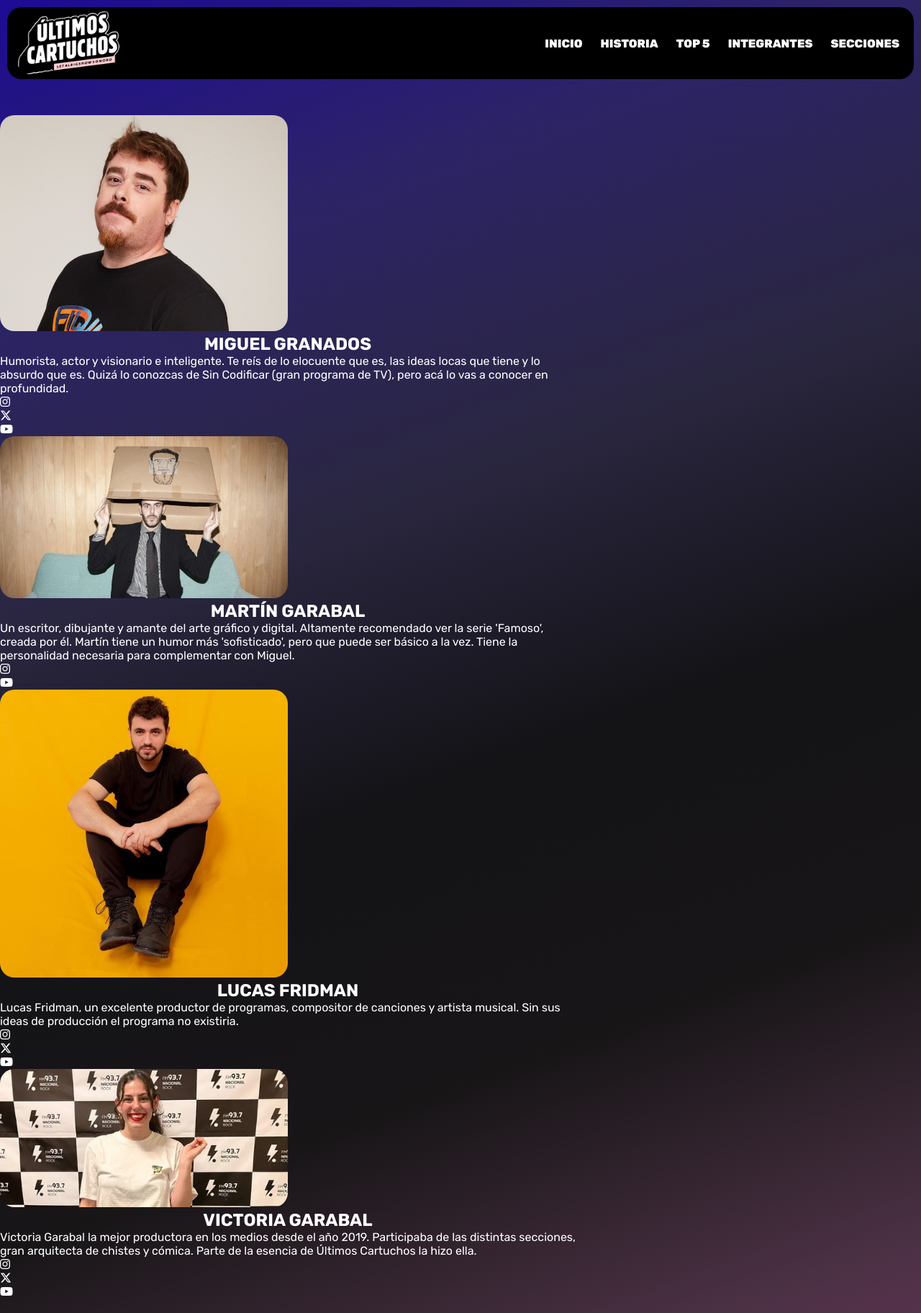
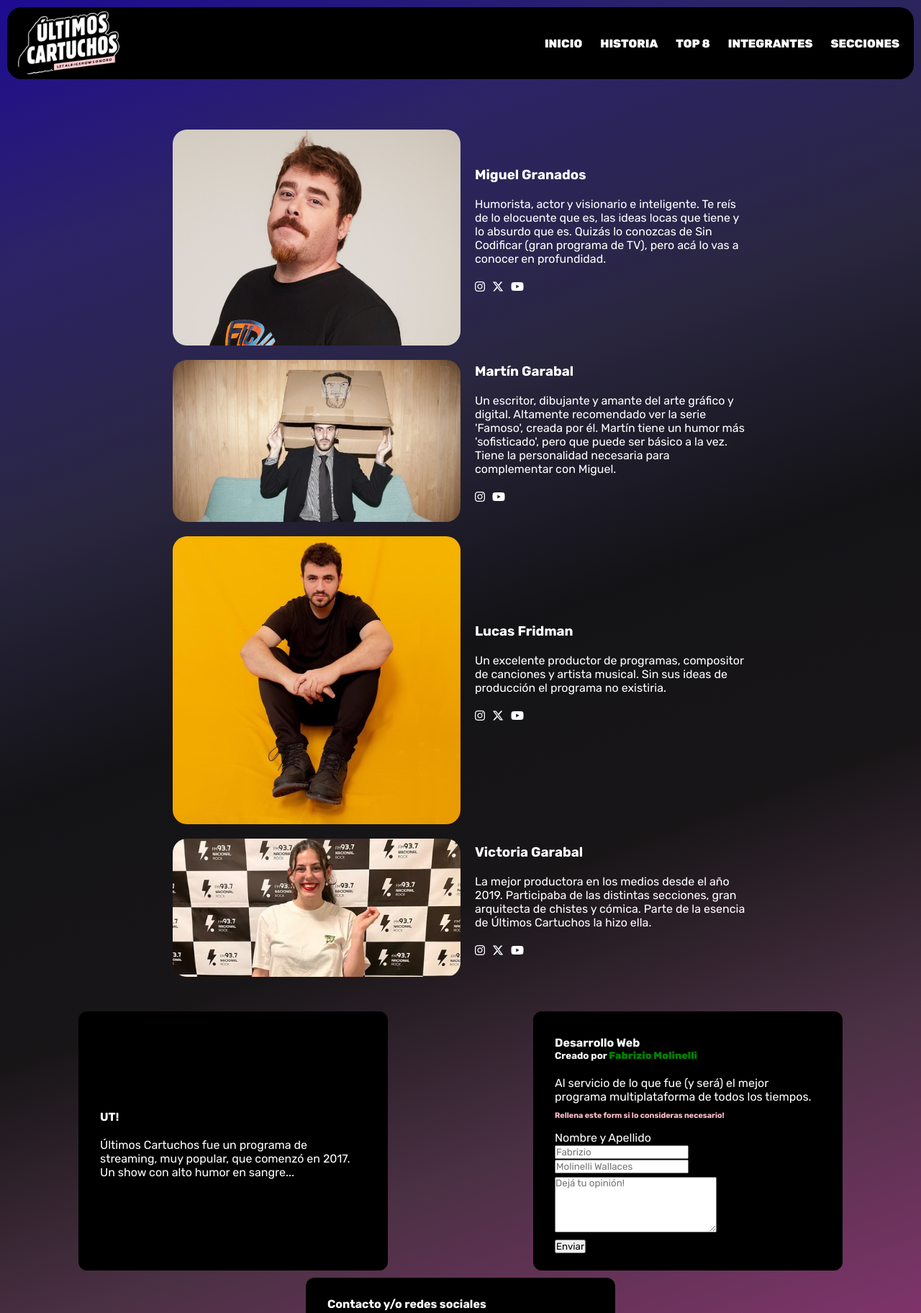
Before and after one commit to FabrizioWall/Landing-Page-UltimosCartuchos, a plain HTML site: page templates/cast.html in a window 1280 px wide. Shown: the top 1824 px of the page at 72% size. Drawn offline with Linux system fonts and the light colour scheme.

Commit message:
Se incluye Grid al ranking y FlexBox a integrantes

```diff
--- a/css/styles.css
+++ b/css/styles.css
@@ -18,7 +18,6 @@ body {
         hsl(248deg 86% 31%) 100%
       );
 }
-
 
 a {
     text-decoration: none;
@@ -176,6 +175,10 @@ form textarea {
     justify-content: space-around;
 }
 
+.space-between {
+    justify-content: space-between;
+}
+
 .carrousell-image {
     width: 870px;
 }
@@ -186,12 +189,12 @@ form textarea {
 
 .img-size {
     width: 800px;
-
 }
 
 .img-size img {
     width: 50%;
     border-radius: 20px;
+    margin-top: 20px;
 }
 
 .history-content {
@@ -306,3 +309,38 @@ form textarea {
 .container-videos iframe {
     border-radius: 15px;
 }
+
+.grid-container {
+    display: grid;
+    grid-template-columns: repeat(4, 5fr);
+    grid-template-rows: repeat(2, 10fr);
+    row-gap: 10px;
+    column-gap: 20px;
+    margin-top: 40px;
+}
+
+.grid-item iframe {
+    width: 100%;
+    border-radius: 15px;
+}
+
+.cast-card-content {
+    flex-direction: column;
+    justify-content: center;
+    padding-left: 0px;
+    margin-left: 20px;
+}
+
+.cast-card-content p {
+    margin-top: 20px;
+}
+
+.card-list {
+    list-style: none;
+    width: 100%;
+    margin-top: 20px;
+}
+
+.card-list li {
+    margin-right: 10px;
+}
--- a/templates/cast.html
+++ b/templates/cast.html
@@ -29,7 +29,7 @@
                     <a href="../templates/history.html">Historia</a>
                 </li>
                 <li>
-                    <a href="../templates/ranking.html">Top 5</a>
+                    <a href="../templates/ranking.html">Top 8</a>
                 </li>
                 <li>
                     <a href="cast.html">Integrantes</a>
@@ -42,62 +42,71 @@
     </header>
 
     <main>
-        <section>
-            <div class="img-size">
+        <section class="flex flex-wrap space-around">
+            <div class="img-size flex">
                 <img src="../img/img-miguelgranados.jpg" alt="Imagen de Miguel Granados">
-                <h2>Miguel Granados</h2>
+                <div class="flex cast-card-content">
+                    <h3>Miguel Granados</h3>
                     <p>
                         Humorista, actor y visionario e inteligente.
                         Te reís de lo elocuente que es, las ideas locas que tiene y lo absurdo que es.
-                    Quizá lo conozcas de Sin Codificar (gran programa de TV), pero acá lo vas a conocer en profundidad.
+                        Quizás lo conozcas de Sin Codificar (gran programa de TV), pero acá lo vas a conocer en profundidad.
                     </p>
-                <ul>
+                    <ul class="flex card-list">
                         <li><a href="https://www.instagram.com/miguegrana/?hl=es-la" target="_blank"><i class="fa-brands fa-instagram"></i></a></li>
                         <li><a href="https://x.com/miguegranados?ref_src=twsrc%5Egoogle%7Ctwcamp%5Eserp%7Ctwgr%5Eauthor" target="_blank"><i class="fa-brands fa-x-twitter"></i></a></li>
                         <li><a href="https://www.youtube.com/playlist?list=PLXQRjCkgvGB1Ax8fI0C_oibIN9E0EUykq" target="_blank"><i class="fa-brands fa-youtube"></i></a></li>
                     </ul>
+                </div >
             </div>
-            <div class="img-size">
+            <div class="img-size flex">
                 <img src="../img/img-martingarabal.jpg" alt="Imagen de Martin Garabal">
-                <h2>Martín Garabal</h2>
+                <div class="flex cast-card-content">
+                    <h3>Martín Garabal</h3>
                     <p>
                         Un escritor, dibujante y amante del arte gráfico y digital.
                         Altamente recomendado ver la serie 'Famoso', creada por él.
                         Martín tiene un humor más 'sofisticado', pero que puede ser básico a la vez.
                         Tiene la personalidad necesaria para complementar con Miguel.
                     </p>
-                <ul>
+                    <ul class="flex card-list">
                         <li><a href="https://www.instagram.com/martingarabal/?hl=es-la" target="_blank"><i class="fa-brands fa-instagram"></i></a></li>
                         <li><a href="https://www.youtube.com/playlist?list=PLeJUQNpvU3DQ_D3mD9gFGBJVfQGHS5-Ox" target="_blank"><i class="fa-brands fa-youtube"></i></a></li>
                     </ul>
                 </div>
-            <div class="img-size">
+            </div>
+            <div class="img-size flex">
                 <img src="../img/img-lucasfridman.jpg" alt="Imagen de Lucas Fridman">
-                <h2>Lucas Fridman</h2>
+                <div class="flex cast-card-content">
+                    <h3>Lucas Fridman</h3>
                     <p>
-                    Lucas Fridman, un excelente productor de programas, compositor de canciones
+                        Un excelente productor de programas, compositor de canciones
                         y artista musical.
                         Sin sus ideas de producción el programa no existiria.
                     </p>
-                <ul>
+                    <ul class="flex card-list">
                         <li><a href="https://www.instagram.com/lucasfridman/?hl=es" target="_blank"><i class="fa-brands fa-instagram"></i></a></li>
                         <li><a href="https://x.com/LucasFridman?ref_src=twsrc%5Egoogle%7Ctwcamp%5Eserp%7Ctwgr%5Eauthor" target="_blank"><i class="fa-brands fa-x-twitter"></i></a></li>
                         <li> <a href="https://www.youtube.com/playlist?list=PLXQRjCkgvGB1Ax8fI0C_oibIN9E0EUykq" target="_blank"><i class="fa-brands fa-youtube"></i></a></li>
                     </ul>
                 </div>
-            <div class="img-size">
+            </div>
+            <div class="img-size flex">
                 <img src="../img/img-victoriagarabal.jpg" alt="Imagen de Victoria Garabal">
-                <h2>Victoria Garabal</h2>
+                <div class="flex cast-card-content">
+                    <h3>Victoria Garabal</h3>
                     <p>
-                    Victoria Garabal la mejor productora en los medios desde el año 2019.
+                        La mejor productora en los medios desde el año 2019.
                         Participaba de las distintas secciones, gran arquitecta de chistes y cómica.
                         Parte de la esencia de Últimos Cartuchos la hizo ella.
                     </p>
-                <ul>
+                    <ul class="flex card-list">
                         <li><a href="https://www.instagram.com/victoriagarabal/?hl=es" target="_blank"><i class="fa-brands fa-instagram"></i></a></li>
                         <li><a href="https://x.com/victoriagarabal?lang=es" target="_blank"><i class="fa-brands fa-x-twitter"></i></a></li>
                         <li><a href="https://www.youtube.com/playlist?list=PLeJUQNpvU3DT_3b73-G-UHDkN118KIb_q" target="_blank"><i class="fa-brands fa-youtube"></i></a></li>
                     </ul>
+                </div>
+
             </div>
         </section>
     </main>
```
Also changed, not shown: index.html (+1 -1 lines), templates/history.html (+1 -1 lines), templates/ranking.html (+32 -2 lines), templates/sections_program.html (+1 -1 lines). Lines whose indentation alone changed are shown as unchanged.
